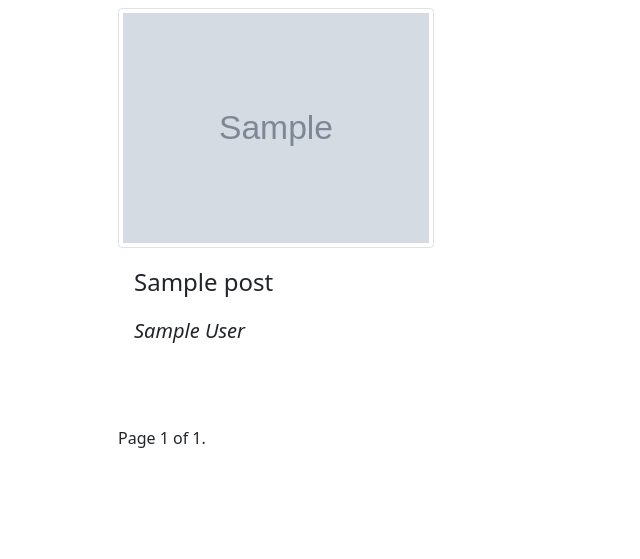
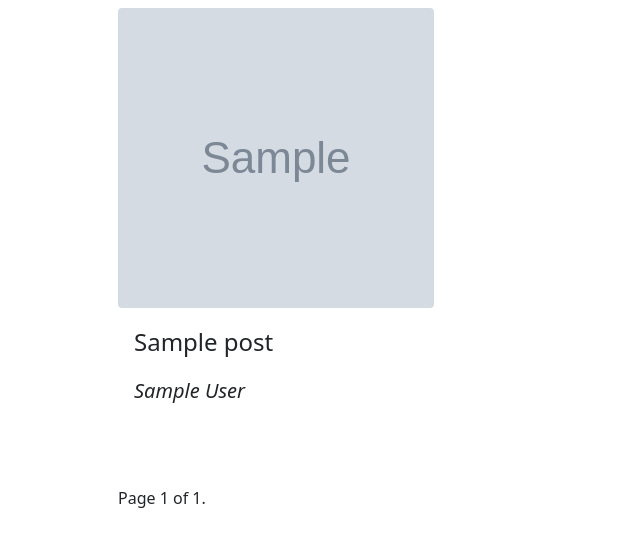
Before and after one commit to meetmanjusri/blog, a Django app: page / in a window 1280 px wide. Shown: the part 241-800 px from the top of the page, without its empty margins (0-640 px from the left). Run offline with Django 3.2, Linux system fonts and the light colour scheme; tables that the repository leaves empty hold one stand-in row (values such as "Sample post"); grey boxes marked "Sample" are stand-in pictures; some libraries are stand-ins or nearby versions.

Commit message:
Fixed image alignment on home page

```diff
--- a/templates/journey/post_list.html
+++ b/templates/journey/post_list.html
@@ -2,6 +2,12 @@
 {% load static %}
 {% block title %}Posts{% endblock %}
 {% block content %}
+    <style>
+        img {
+            height: 300px;
+            object-fit: cover;
+        }
+    </style>
     {#        Reference - https://startbootstrap.com/template/shop-homepage#}
     <div class="row gx-4 gx-lg-5 row-cols-1 row-cols-sm-1 row-cols-lg-3 row-cols-xl-3 justify-content-right">
         {% for post in posts %}
@@ -9,7 +15,7 @@
                 <div>
                     <!-- Post image-->
                     <a href="{% url 'journey:blog_post' post_id=post.pk %}">
-                        <img class="img-fluid img-thumbnail rounded mx-auto d-block" src="{{ post.image_url }}" alt="image">
+                        <img class="card-img rounded" src="{{ post.image_url }}" alt="image">
                     </a>
                     <!-- Post details-->
                     <div class="card-body p-3">
```
